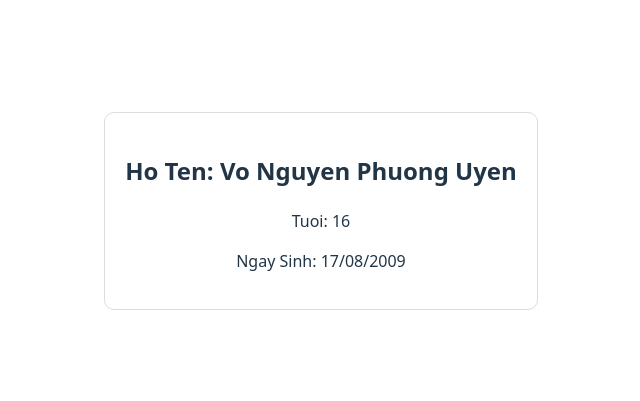
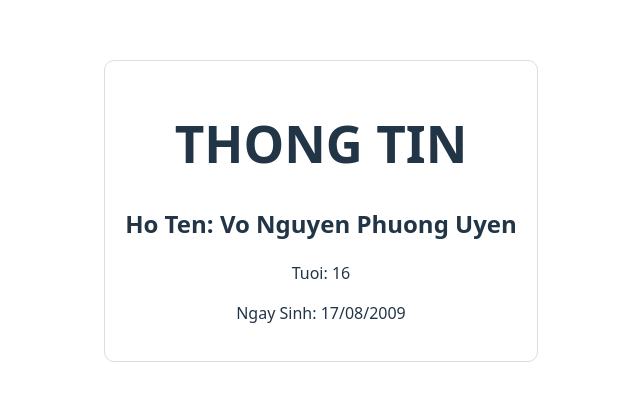
Before and after one commit to uyen17082009-blip/vnpubai2, a React (Vite) app: page / in a window 1280 px wide. Shown: the part 199-600 px from the top of the page, without its empty margins (319-959 px from the left). Built offline with nearby package versions, Linux system fonts and the light colour scheme.

Commit message:
Add multiple files

```diff
--- a/src/Student.jsx
+++ b/src/Student.jsx
@@ -9,6 +9,7 @@ function Student(props) {
       marginTop: '20px',
       backgroundColor: "white"
     }}>
+        <h1>THONG TIN</h1>
       <h2>Ho Ten: {props.name}</h2>
       <p>Tuoi: {props.age}</p>
       <p>Ngay Sinh: {props.birth}</p>
```
